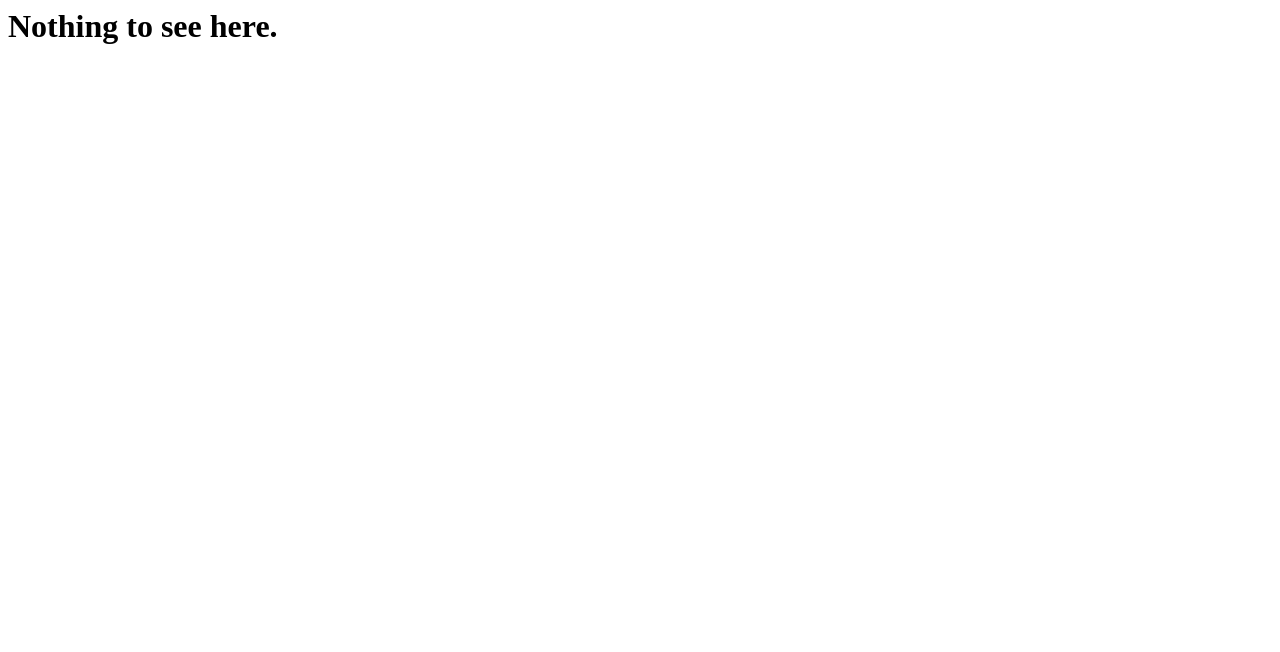
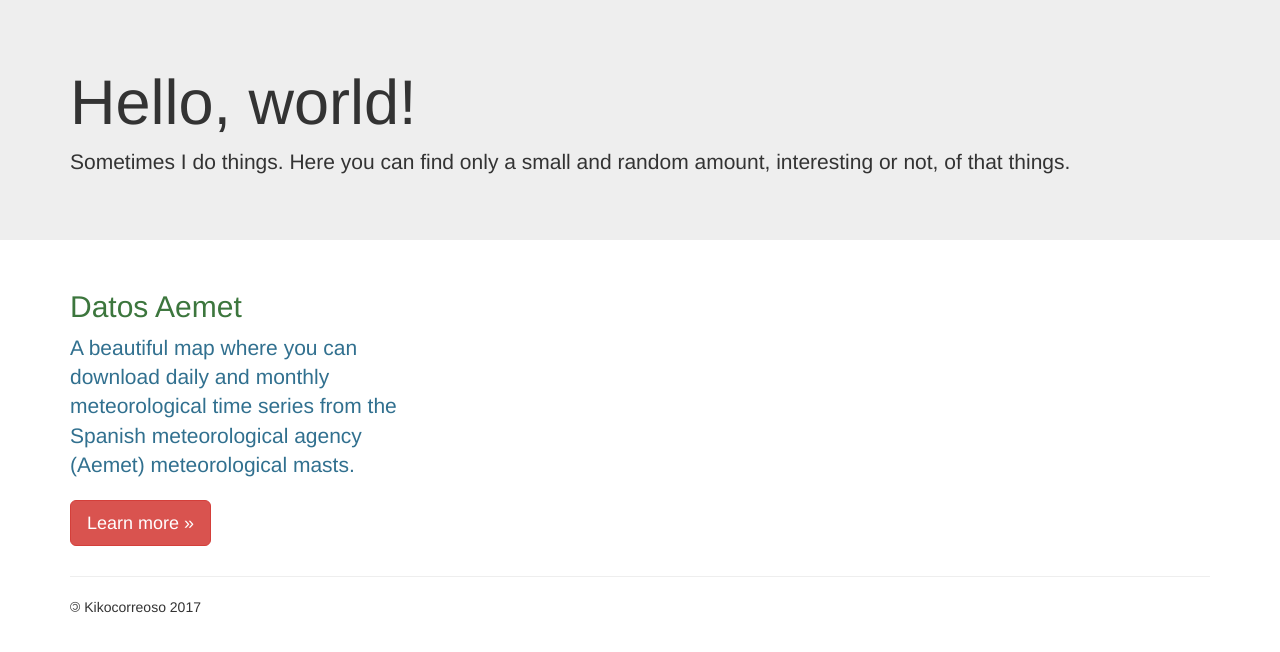
Before and after one commit to kikocorreoso/kikocorreoso.github.io, a plain HTML site: page index.html in a window 1280 px wide. Drawn offline with nearby package versions, Linux system fonts and the light colour scheme.

Commit message:
added stuff

```diff
--- a/index.html
+++ b/index.html
@@ -1,7 +1,87 @@
-<html>
+<!DOCTYPE html>
+<html lang="en">
   <head>
+    <meta charset="utf-8">
+    <meta name="viewport" content="width=device-width, initial-scale=1, shrink-to-fit=no">
+    <meta name="description" content="Kiko random stuff">
+    <meta name="author" content="">
+    <link rel="icon" href="../../../../favicon.ico">
+
+    <title>Kiko's random shit</title>
+
+    <!-- Bootstrap core CSS -->
+    <link href="https://cdnjs.cloudflare.com/ajax/libs/twitter-bootstrap/3.3.7/css/bootstrap.min.css" rel="stylesheet">
+
+    <!-- Custom styles for this page -->
+    <style>
+		.copyleft {
+			display:inline-block;
+			transform: rotate(180deg);
+		}
+    </style>
   </head>
+
   <body>
-    <H1>Nothing to see here.</H1>
-  <body>
+
+
+
+    <!-- Main jumbotron for a primary marketing message or call to action -->
+    <div class="jumbotron">
+      <div class="container">
+        <h1 class="display-3">Hello, world!</h1>
+        <p class="lead">Sometimes I do things. Here you can find only a small and random amount, interesting or not, of that things.</p>
+      </div>
+    </div>
+
+    <div class="container">
+      <!-- Example row of columns -->
+      <div class="row">
+        <div class="col-md-4">
+          <h2 class="text-success">Datos Aemet</h2>
+          <p class="lead text-info">A beautiful map where you can download daily and monthly meteorological time series from the Spanish meteorological agency (Aemet) meteorological masts.</p>
+          <p><a class="btn btn-primary btn-lg btn-danger" href="https://kikocorreoso.github.io/datos_aemet/" role="button">Learn more &raquo;</a></p>
+        </div>
+<!--
+        <div class="col-md-4">
+          <h2>Heading</h2>
+          <p>Donec id elit non mi porta gravida at eget metus. Fusce dapibus, tellus ac cursus commodo, tortor mauris condimentum nibh, ut fermentum massa justo sit amet risus. Etiam porta sem malesuada magna mollis euismod. Donec sed odio dui. </p>
+          <p><a class="btn btn-secondary" href="#" role="button">View details &raquo;</a></p>
+        </div>
+        <div class="col-md-4">
+          <h2>Heading</h2>
+          <p>Donec sed odio dui. Cras justo odio, dapibus ac facilisis in, egestas eget quam. Vestibulum id ligula porta felis euismod semper. Fusce dapibus, tellus ac cursus commodo, tortor mauris condimentum nibh, ut fermentum massa justo sit amet risus.</p>
+          <p><a class="btn btn-secondary" href="#" role="button">View details &raquo;</a></p>
+        </div>
+-->
+      </div>
+
+      <!-- Example row of columns -->
+<!--
+      <div class="row">
+        <div class="col-md-4">
+          <h2>Datos Aemet</h2>
+          <p>A beautiful map where you can download daily and monthly meteorological time series from the Spanish meteorological agency (Aemet) meteorological masts.</p>
+          <p><a class="btn btn-secondary" href="https://kikocorreoso.github.io/datos_aemet/" role="button">View details &raquo;</a></p>
+        </div>
+        <div class="col-md-4">
+          <h2>Heading</h2>
+          <p>Donec id elit non mi porta gravida at eget metus. Fusce dapibus, tellus ac cursus commodo, tortor mauris condimentum nibh, ut fermentum massa justo sit amet risus. Etiam porta sem malesuada magna mollis euismod. Donec sed odio dui. </p>
+          <p><a class="btn btn-secondary" href="#" role="button">View details &raquo;</a></p>
+        </div>
+        <div class="col-md-4">
+          <h2>Heading</h2>
+          <p>Donec sed odio dui. Cras justo odio, dapibus ac facilisis in, egestas eget quam. Vestibulum id ligula porta felis euismod semper. Fusce dapibus, tellus ac cursus commodo, tortor mauris condimentum nibh, ut fermentum massa justo sit amet risus.</p>
+          <p><a class="btn btn-secondary" href="#" role="button">View details &raquo;</a></p>
+        </div>
+      </div>
+-->
+
+      <hr>
+
+      <footer>
+        <p><span class="copyleft">&copy;</span> Kikocorreoso 2017</p>
+      </footer>
+    </div> <!-- /container -->
+
+  </body>
 </html>
```
